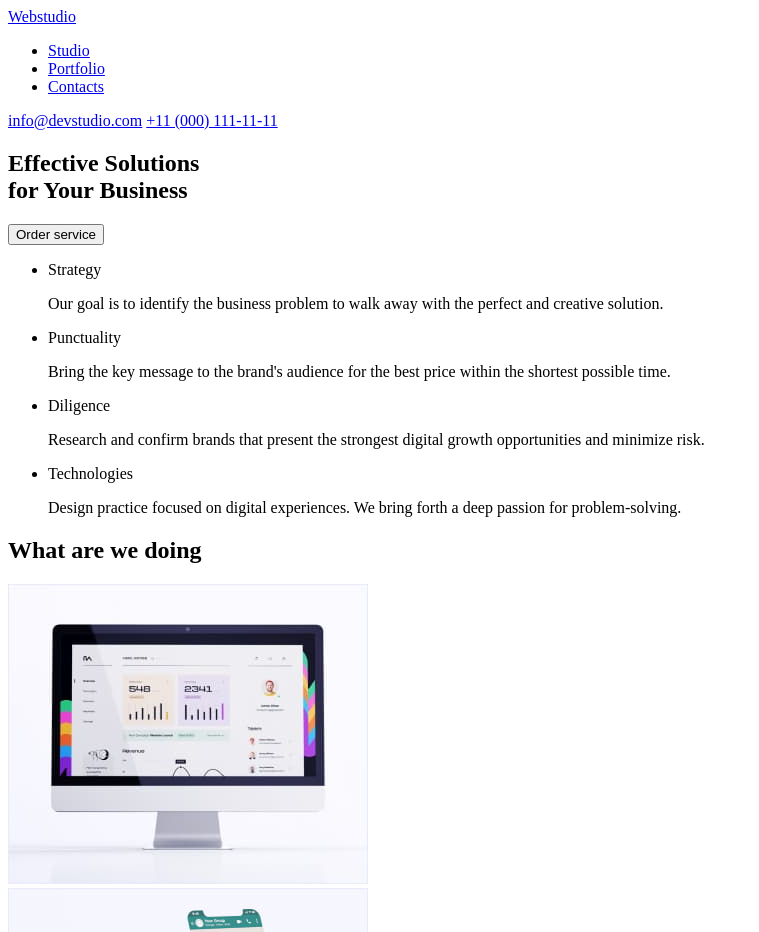
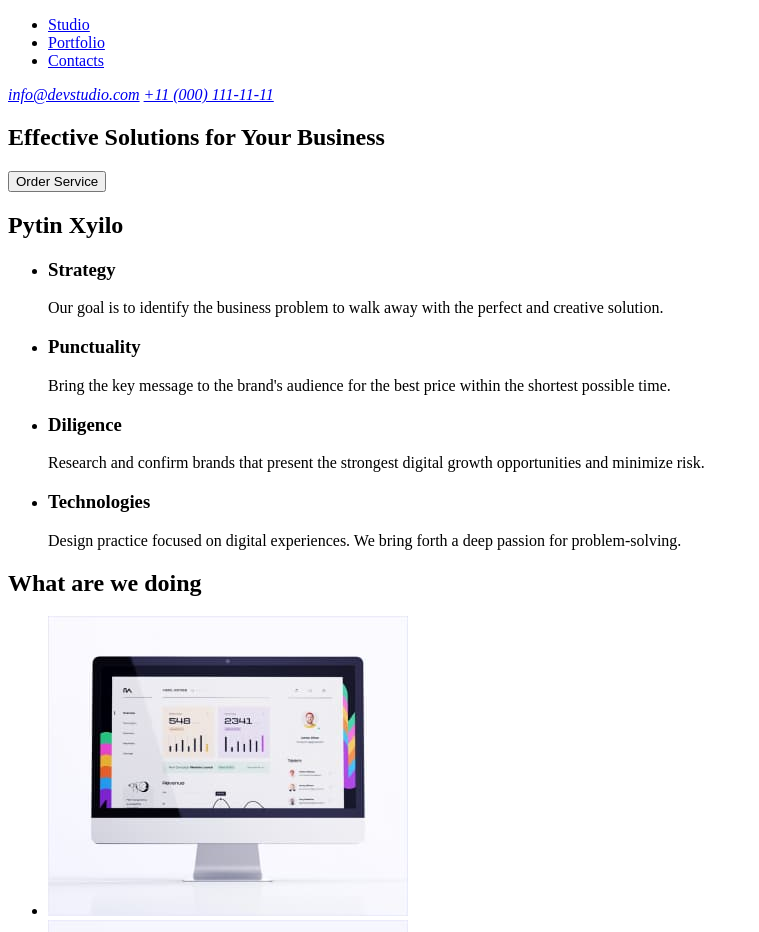
Before and after one commit to IrinaBurtolik/goit-markup-hw-01, a plain HTML site: page index.html in a window 1280 px wide. Shown: the top 932 px of the page, without its empty margins (0-759 px from the left). Drawn offline with Linux system fonts and the light colour scheme.

Commit message:
Edits 1.1

```diff
--- a/index.html
+++ b/index.html
@@ -10,52 +10,54 @@
     <!-- Шапка макета -->
     <header>
       <nav>
-        <a href="#">Webstudio</a>
+        <a href=./index.html></a>
         <ul>
           <li><a href="#">Studio</a></li>
           <li><a href="#">Portfolio</a></li>
           <li><a href="#">Contacts</a></li>
         </ul>
       </nav>
+      <address>
       <a href="mailto:info@devstudio.com">info@devstudio.com</a>
       <a href="tel:+110001111111">+11 (000) 111-11-11</a>
+
+    </address>
+
     </header>
     <!-- Середина макета -->
     <main>
+      <!-- Секція 1 -->
       <section>
-        <h1>
-          <strong
-            >Effective Solutions <br />
-            for Your Business</strong
-          >
-        </h1>
-        <button>Order service</button>
+        <h1>Effective Solutions for Your Business</h1>
+        <button>Order Service</button>
       </section>
+      <!-- Секція 2 -->
       <section>
+        <h2>Pytin Xyilo</h2>
         <ul>
           <li>
-            <p>Strategy</p>
+            <h3>Strategy</h3>
             <p>
               Our goal is to identify the business problem to walk away with the
               perfect and creative solution.
             </p>
           </li>
           <li>
-            <p>Punctuality</p>
+            <h3>Punctuality</h3>
             <p>
               Bring the key message to the brand's audience for the best price
               within the shortest possible time.
             </p>
           </li>
           <li>
-            <p>Diligence</p>
+            <h3>Diligence</h3>
             <p>
               Research and confirm brands that present the strongest digital
               growth opportunities and minimize risk.
             </p>
           </li>
           <li>
-            <p>Technologies</p>
+            <h3>Technologies</h3>
             <p>
               Design practice focused on digital experiences. We bring forth a
               deep passion for problem-solving.
@@ -63,20 +65,16 @@
           </li>
         </ul>
       </section>
-    </main>
+      <!-- Секція 3 -->
     <section>
       <h2>What are we doing</h2>
-      <article>
-        <img src="./images/monitor.jpg" alt="Monitor" width="360" />
-      </article>
-      <article>
-        <img src="./images/phon1.jpg" alt="Phone screen" width="360" />
-      </article>
-      <article>
-        <img src="./images/phone2.jpg" alt="Phone in hand" width="360" />
-      </article>
-    </section>
-
+      <ul>
+        <li><img src="./images/monitor.jpg" alt="Monitor" width="360" /></li>
+        <li><img src="./images/phon1.jpg" alt="Phone screen" width="360" /></li>
+        <li><img src="./images/phone2.jpg" alt="Phone in hand" width="360" /></li>
+      </ul>
+         </section>
+    <!-- Секція 4 -->
     <section>
       <h2>Our Team</h2>
       <ul>
@@ -102,10 +100,11 @@
         </li>
       </ul>
     </section>
+    </main>
     <!-- Подвал макета -->
     <footer>
       <section>
-        <a href="#">Webstudio</a>
+        <a href="./index.html"></a>
         <p>
           Increase the flow of customers and sales for your business with
           digital marketing & growth solutions.
```
